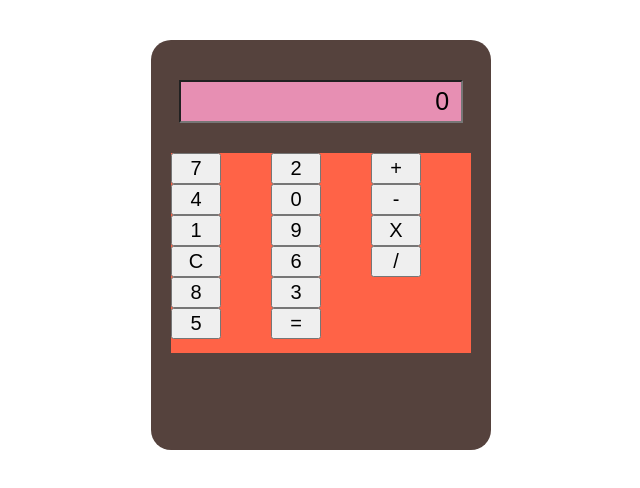
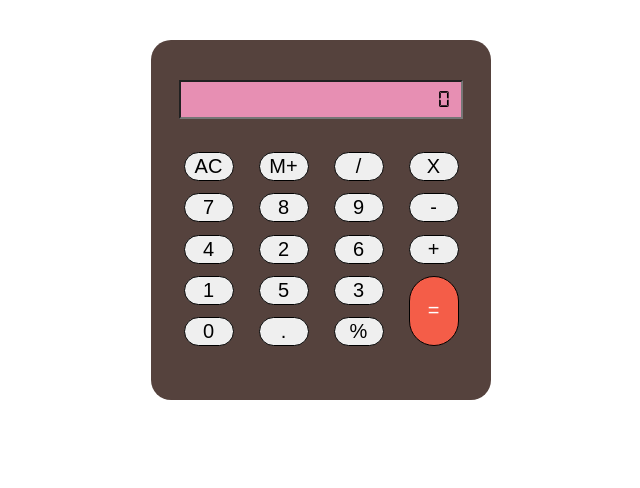
Before and after one commit to NiveditaThanvi411/calculartor, a plain HTML site: page index.html in a window 1280 px wide. Shown: the whole page, without its empty margins (319-959 px from the left). Drawn offline with Linux system fonts and the light colour scheme.

Commit message:
calculator completed

```diff
--- a/index.html
+++ b/index.html
@@ -10,22 +10,28 @@
     <div class="calculator-body">
 <input type="text" value="0 " class="screen">
 <div class="button-container">
-    <button class="btn">7</button>
-        <button class="btn">4</button>
+    <button class="btn">AC</button>
+        <button class="btn">7</button>
+        <button class="btn btn-c">4</button>
         <button class="btn">1</button>
-        <button class="btn btn-c">C</button>
+        <button class="btn">0</button>
+        <button class="btn">M+</button>
         <button class="btn">8</button>
+        <button class="btn">2</button>
         <button class="btn">5</button>
-        <button class="btn">2</button>
-        <button class="btn">0</button>
+        <button class="btn">.</button>
+        <button class="btn">/</button>
         <button class="btn">9</button>
         <button class="btn">6</button>
         <button class="btn">3</button>
-        <button class="btn btn-operator">=</button>
-        <button class="btn btn-operator">+</button>
-        <button class="btn btn-operator">-</button>
-        <button class="btn btn-operator">X</button>
-        <button class="btn btn-operator">/</button>
+        <button class="btn">%</button>
+        <button class="btn">X</button>
+        <button class="btn">-</button>
+        <button class="btn">+</button>
+        <button class="btn btn-different" >=</button>
+
+
+
 
 
 </div>
--- a/style.css
+++ b/style.css
@@ -1,5 +1,5 @@
-.calculator-body{
-    height: 350px;
+.calculator-body {
+    height: 300px;
     width: 300px;
     background-color: #55423d;
     margin: 40px auto;
@@ -7,7 +7,8 @@
     padding: 20px;
     padding-top: 40px;
 }
-.screen{
+
+.screen {
     background-color: #e78fb3;
     text-align: right;
     width: 270px;
@@ -16,17 +17,40 @@
     font-size: 25px;
     padding: 5px 5px;
     margin-bottom: 30px;
+    font-family: "DS-Digital Normal";
 }
-.btn{
+
+.btn {
     width: 50px;
     text-align: center;
     padding: 2px 0px;
     font-size: 20px;
+    margin: 3px;
+    border: 1px solid black;
+    border-radius: 50px;
+    cursor: pointer;
 }
-.button-container{
+
+
+
+.button-container {
     display: flex;
     flex-direction: column;
     height: 200px;
-    background-color: tomato;
     flex-wrap: wrap;
+    justify-content: space-between;
+    align-items: center;
 }
+
+.btn-different {
+    background-color: #f45d48;
+    height: 70px;
+    color: white;
+}
+
+@font-face {
+    font-family: 'DS-Digital Normal';
+    font-style: normal;
+    font-weight: normal;
+    src: local('DS-Digital Normal'), url('DS-DIGI.woff') format('woff');
+}
```
Also changed, not shown: DS-DIGI.woff (added).
